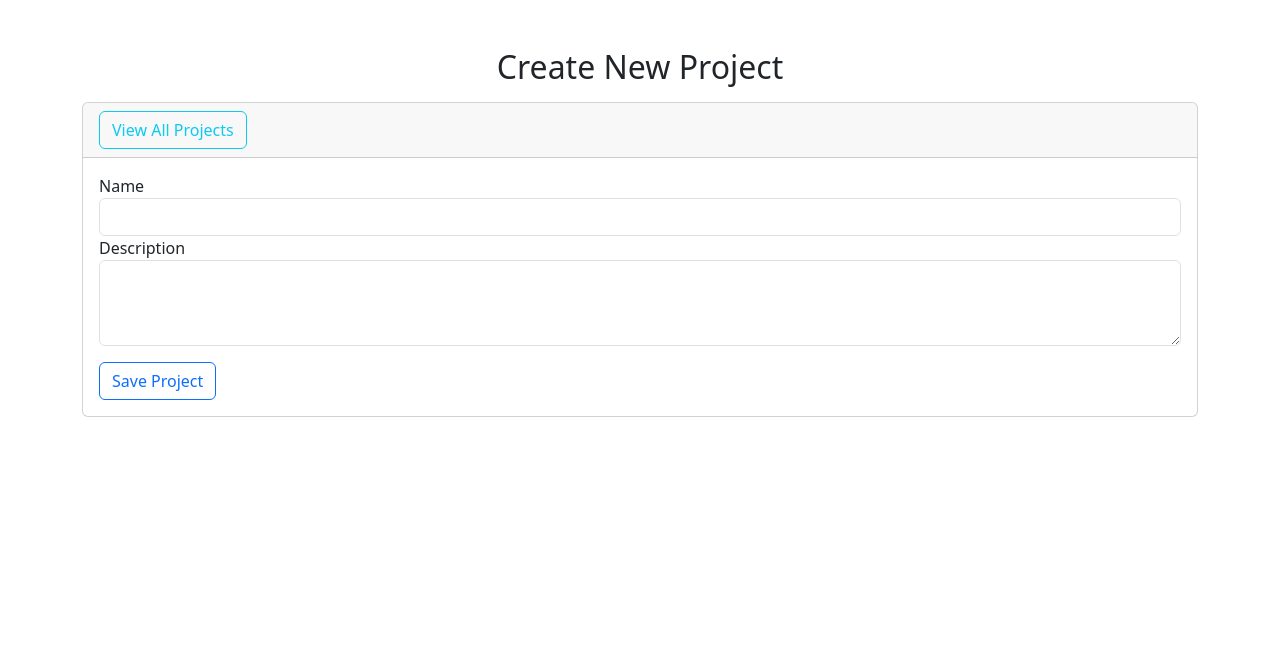
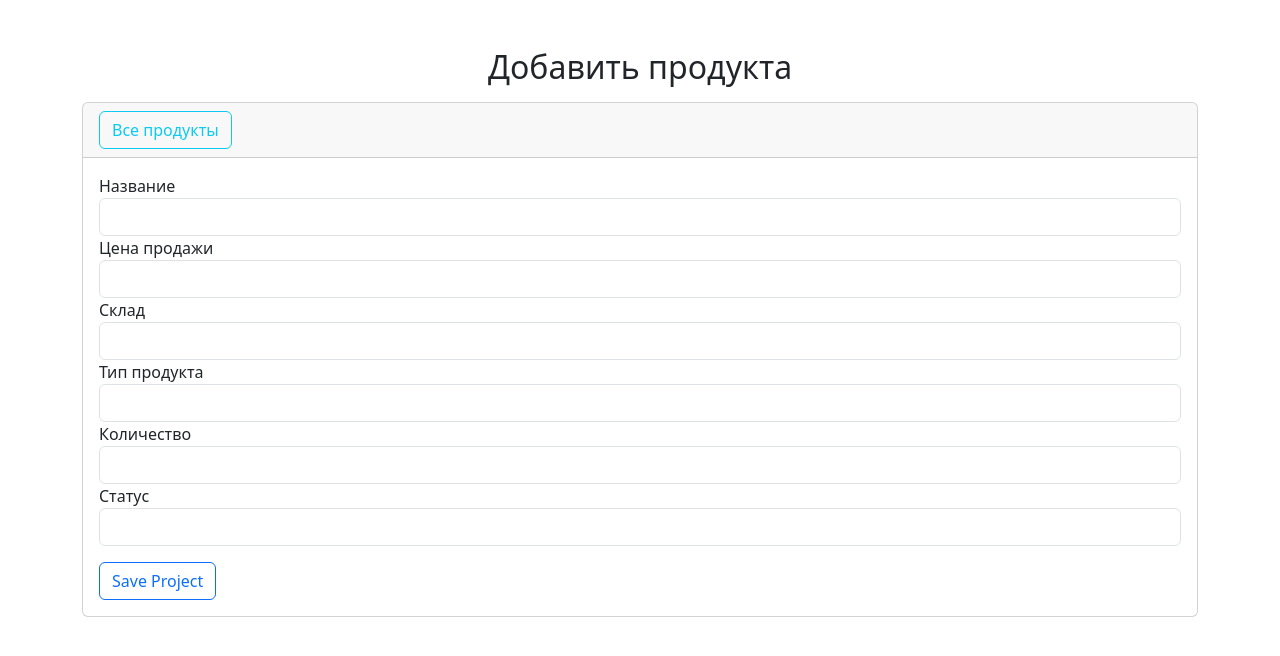
Before and after one commit to MrShahrom/DiplomProjectFront, a Nuxt app: page /product/create in a window 1280 px wide. Shown: the top 656 px of the page. Built offline with nearby package versions, Linux system fonts and the light colour scheme.

Commit message:
fixed navbar and sidebar

```diff
--- a/layouts/navbar.vue
+++ b/layouts/navbar.vue
@@ -1,29 +1,28 @@
 <template>
     <nav class="navbar navbar-expand-lg navbar-light bg-color">
         <div class="container" style="padding-left: 160px;">
-            <a class="navbar-brand" href="#">Your Logo</a>
+            <a class="navbar-brand" href="#">Чавонони Сугд</a>
             <button class="navbar-toggler" type="button" data-bs-toggle="collapse"
                 data-bs-target="#navbarSupportedContent" aria-controls="navbarSupportedContent" aria-expanded="false"
                 aria-label="Toggle navigation">
                 <span class="navbar-toggler-icon"></span>
             </button>
+
             <div class="collapse navbar-collapse" id="navbarSupportedContent">
                 <ul class="navbar-nav ms-auto">
-                    <!-- Example of user profile dropdown -->
+                    <!-- User profile dropdown -->
                     <li class="nav-item dropdown">
                         <a class="nav-link dropdown-toggle" href="#" id="navbarDropdown" role="button"
                             data-bs-toggle="dropdown" aria-expanded="false">
-                            <i class="fas fa-user"></i> User
+                            <i class="fas fa-user"></i>
+                            User
                         </a>
-                        <ul class="dropdown-menu" aria-labelledby="navbarDropdown">
+                        <ul class="dropdown-menu dropdown-menu-end" aria-labelledby="navbarDropdown">
                             <li><a class="dropdown-item" href="#">Profile</a></li>
-                            <li>
-                                <hr class="dropdown-divider">
-                            </li>
-                            <li><a class="dropdown-item" href="#" id="logoutLink">Logout</a></li>
+                            <li><hr class="dropdown-divider"></li>
+                            <li><a class="dropdown-item" href="#" @click="logout">Logout</a></li>
                         </ul>
                     </li>
-
                 </ul>
             </div>
         </div>
@@ -31,10 +30,13 @@
 </template>
 
 <script>
-import '@fortawesome/fontawesome-free/css/all.css';
-function logout() {
-    localStorage.removeItem('token');
-    window.location.href = '/logout';
+export default {
+    methods: {
+        logout() {
+            localStorage.removeItem('token');
+            window.location.href = '/';
+        }
+    }
 }
 </script>
 
@@ -45,16 +47,33 @@ function logout() {
 
 .navbar {
     width: 100vw;
-    /* 100% ширина окна */
     position: fixed;
-    /* Фиксированное позиционирование */
     left: 0;
-    /* Закрепить слева */
     top: 0;
-    /* Закрепить сверху */
 }
 
 .bg-color {
     background-color: #bed26e;
 }
+
+.navbar-brand {
+    color: #fff;
+    font-weight: bold;
+}
+
+.nav-link {
+    color: #fff;
+}
+
+.dropdown-menu {
+    background-color: #bed26e;
+}
+
+.dropdown-item {
+    color: #fff !important;
+}
+
+.dropdown-item:hover {
+    background-color: rgba(255, 255, 255, 0.1);
+}
 </style>
--- a/layouts/sidebar.vue
+++ b/layouts/sidebar.vue
@@ -3,7 +3,7 @@
   <aside class="main-sidebar">
     <section class="sidebar">
       <!-- Sidebar user panel (optional) -->
-        <div class="user-panel">
+      <div class="user-panel" id="user-panel">
         <div class="pull-left info">
           <p>ЧДММ "Чавонони Сугд"</p>
           <!-- <p>{{ username }}</p> -->
@@ -47,7 +47,7 @@
     background-color: #2b333e;
     color: #fff;
     height: 100%;
-      position: absolute;
+    position: fixed;
     top: 0;
     left: 0;
     overflow-y: auto; /* Добавляем прокрутку, если содержимое не помещается */
@@ -111,4 +111,22 @@
   .sidebar-menu li a:hover {
     background-color: #3c4858; /* Цвет фона при наведении */
   }
+
+  /* Бургер-меню для мобильных устройств */
+  @media (max-width: 991px) {
+    .main-sidebar {
+      width: 60px; /* Уменьшаем ширину боковой панели */
+    }
+    .sidebar-menu li span {
+      display: none; /* Скрываем текст в пунктах меню */
+    }
+    .sidebar-menu li a {
+      padding: 10px 0; /* Уменьшаем вертикальные отступы */
+      text-align: center; /* Выравниваем текст по центру */
+    }
+    #user-panel {
+      display: none;
+    }
+  }
+
 </style>
--- a/pages/dashboard/index.vue
+++ b/pages/dashboard/index.vue
@@ -57,9 +57,6 @@
           </div>
         </div>
       </div>
-    </div>
-
-    <div class="container2">
       <div class="row blocks">
         <!-- Заказы -->
         <div class="col-lg-3 col-sm-6">
@@ -111,41 +108,8 @@
         </div>
       </div>
     </div>
+
   </section>
-
-  <div class="card-body order-table">
-    <h4>Таблица заказов</h4>
-    <table class="table table-bordered">
-      <thead>
-        <tr>
-          <th>ID</th>
-          <th>ФИО</th>
-          <th>Продукт</th>
-          <th>Дата заказа</th>
-          <th>Ед. из-я (сомони)</th>
-          <th>Цена</th>
-          <th>Общ. сумма</th>
-          <th>Количество</th>
-          <th>Тип заказа</th>
-        </tr>
-      </thead>
-      <tbody>
-        <tr v-for="project in projects" :key="project.id">
-          <td>{{ project.id }}</td>
-          <td>{{ `${project.id_client.lastname} ${project.id_client.firstname} ${project.id_client.patronymic}` }}</td>
-          <td>{{ project.id_product.name }}</td>
-          <td>{{ project.date_of_shipment }}</td>
-          <td>{{ project.units_of_measurement }}</td>
-          <td>{{ project.price_per_unit }}</td>
-          <td>{{ project.total_amount }}</td>
-          <td>{{ project.quantity }}</td>
-          <td>{{ project.type_of_sale }}</td>
-
-        </tr>
-      </tbody>
-    </table>
-  </div>
-
 
 </template>
 
@@ -221,10 +185,6 @@ export default {
   padding-top: 40px;
 }
 
-.container2 {
-  padding-left: 150px;
-}
-
 .order-table {
   padding-left: 160px;
   padding-top: 20px;
@@ -234,7 +194,6 @@ export default {
   padding-top: 30px;
 }
 
-/* Стили для градиента синего к зеленому */
 .btn-1 {
   background-color: #00a65a;
 }
--- a/pages/product/create.vue
+++ b/pages/product/create.vue
@@ -1,37 +1,39 @@
 <template>
-    <h2 class="text-center mt-5 mb-3">Create New Project</h2>
+  <h2 class="text-center mt-5 mb-3">Добавить продукта</h2>
   <div class="card">
     <div class="card-header">
-            <NuxtLink
-                class="btn btn-outline-info float-right"
-                to="/">View All Projects
+      <NuxtLink class="btn btn-outline-info float-right" to="/product">Все продукты
       </NuxtLink>
     </div>
     <div class="card-body">
       <form>
         <div class="form-group">
-                    <label htmlFor="name">Name</label>
-                    <input
-                        v-model="project.name"
-                        type="text"
-                        class="form-control"
-                        id="name"
-                        name="name"/>
+          <label htmlFor="name">Название</label>
+          <input v-model="project.name" type="text" class="form-control" id="name" name="name" />
         </div>
         <div class="form-group">
-                    <label htmlFor="description">Description</label>
-                    <textarea
-                        v-model="project.description"
-                        class="form-control"
-                        id="description"
-                        rows="3"
-                        name="description"></textarea>
+          <label htmlFor="sellingprice">Цена продажи</label>
+          <input v-model="project.sellingprice" type="text" class="form-control" id="sellingprice"
+            name="sellingprice" />
         </div>
-                <button
-                    @click="handleSave()"
-                    :disabled="isSaving"
-                    type="button"
-                    class="btn btn-outline-primary mt-3">
+        <div class="form-group">
+          <label htmlFor="sklad">Склад</label>
+          <input v-model="project.sklad" type="text" class="form-control" id="sklad" name="sklad" />
+        </div>
+        <div class="form-group">
+          <label htmlFor="typeproduct">Тип продукта</label>
+          <input v-model="project.typeproduct" type="text" class="form-control" id="typeproduct" name="typeproduct" />
+        </div>
+        <div class="form-group">
+          <label htmlFor="quantity">Количество</label>
+          <input v-model="project.quantity" type="text" class="form-control" id="quantity" name="quantity" />
+        </div>
+        <div class="form-group">
+          <label htmlFor="status">Статус</label>
+          <input v-model="project.status" type="text" class="form-control" id="status" name="status" />
+        </div>
+
+        <button @click="handleSave" :disabled="isSaving" type="button" class="btn btn-outline-primary mt-3">
           Save Project
         </button>
       </form>
@@ -40,24 +42,50 @@
 </template>
 
 <script>
-
 import Swal from 'sweetalert2'
-  import { createProject } from '~/services/projectService';
+import { createProduct } from '~/services/projectService';
+import axios from 'axios'; // Добавляем импорт axios
 
 export default {
   data() {
     return {
       project: {
         name: '',
-          description: '',
+        sellingprice: '',
+        sklad: '',
+        typeproduct: '',
+        quantity: '',
+        status: ''
       },
-        isSaving:false,
+      isSaving: false,
     };
   },
   methods: {
     handleSave() {
-          this.isSaving = true
-          createProject(this.project)
+      // Извлечение токена из localStorage
+      const token = localStorage.getItem('token');
+
+      // Проверка наличия токена
+      if (!token) {
+        // Если токен отсутствует, выполните действие, например, перенаправление на страницу входа
+        console.error('Token not found');
+        return;
+      }
+
+      // Установка токена в заголовке Authorization
+      const headers = {
+        Authorization: `Bearer ${token}`
+      };
+
+      // Установка заголовков для axios
+      const axiosInstance = axios.create({
+        baseURL: 'http://localhost:8000/api',
+        headers: headers
+      });
+
+      // Отправка запроса на сервер с использованием axiosInstance
+      this.isSaving = true;
+      axiosInstance.post('/products', this.project)
         .then(response => {
           Swal.fire({
             icon: 'success',
@@ -65,20 +93,24 @@
             showConfirmButton: false,
             timer: 1500
           })
-              this.isSaving = false
-              this.project.name = ""
-              this.project.description = ""
-              return response
+          this.isSaving = false;
+          this.project.name = "";
+          this.project.sellingprice = "";
+          this.project.sklad = "";
+          this.project.typeproduct = "";
+          this.project.quantity = "";
+          this.project.status = "";
+          return response;
         })
         .catch(error => {
-              this.isSaving = false
+          this.isSaving = false;
           Swal.fire({
             icon: 'error',
             title: 'An Error Occured!',
             showConfirmButton: false,
             timer: 1500
           })
-              return error
+          return error;
         });
     },
   },
--- a/pages/product/index.vue
+++ b/pages/product/index.vue
@@ -9,13 +9,13 @@
     <div class="container2">
       <h2>Таблица продуктов</h2>
       <div class="card-body order-table">
-        <NuxtLink to="/create" class="btn btn-primary btn-add">Добавить продукт</NuxtLink>
+        <NuxtLink to="/product/create" class="btn btn-primary btn-add">Добавить продукт</NuxtLink>
         <table class="table table-bordered">
           <thead>
             <tr>
               <th>ID</th>
               <th>Название</th>
-              <th>Цена продажа</th>
+              <th>Цена продажи</th>
               <th>Склад</th>
               <th>Тип продукта</th>
               <th>Количество</th>
```
Also changed, not shown: pages/rawmaterial/index.vue (added, +14 -0 lines), 1 other file (tests, documents, lock files or other folders). Lines whose indentation alone changed are shown as unchanged.
